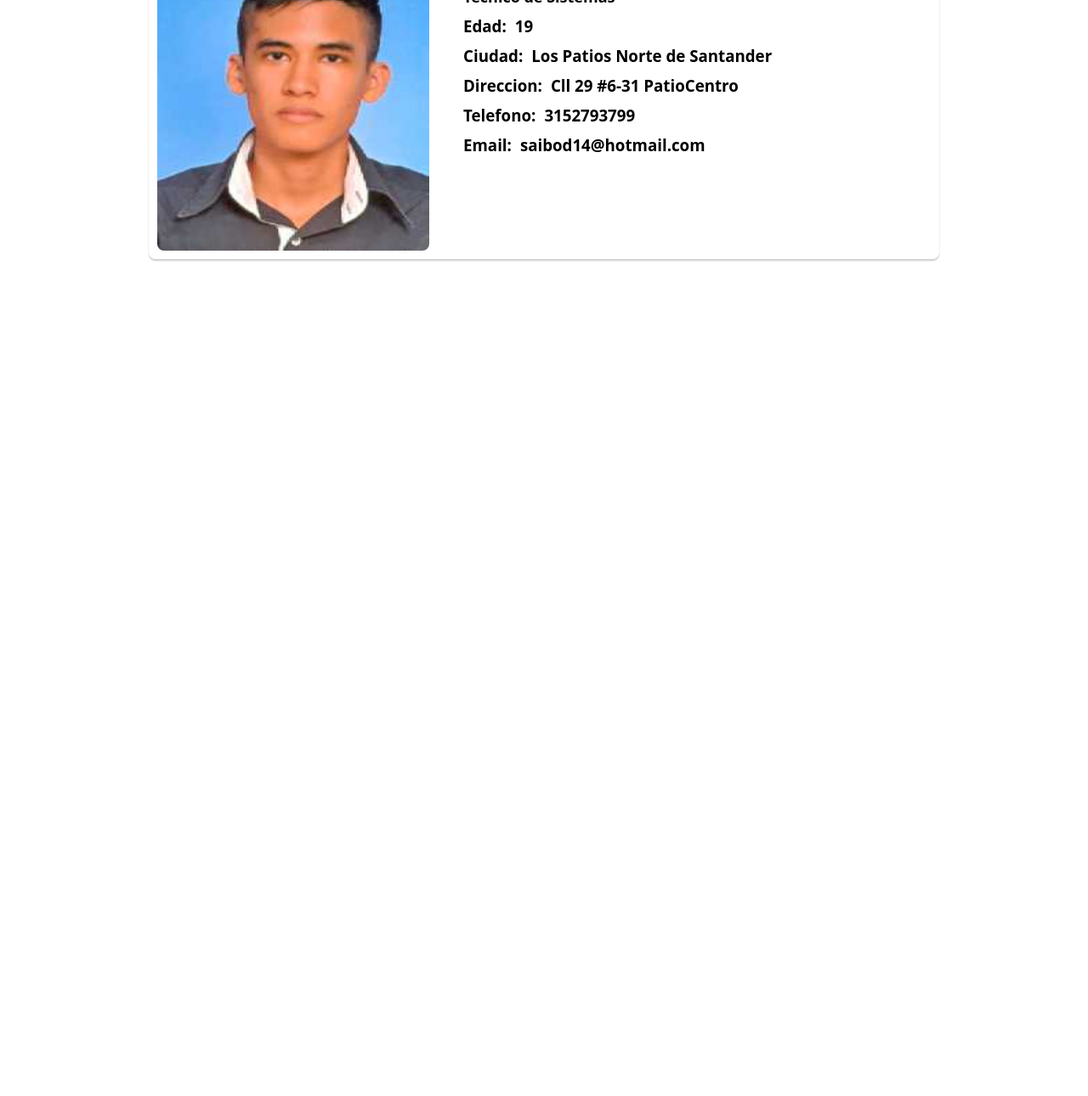
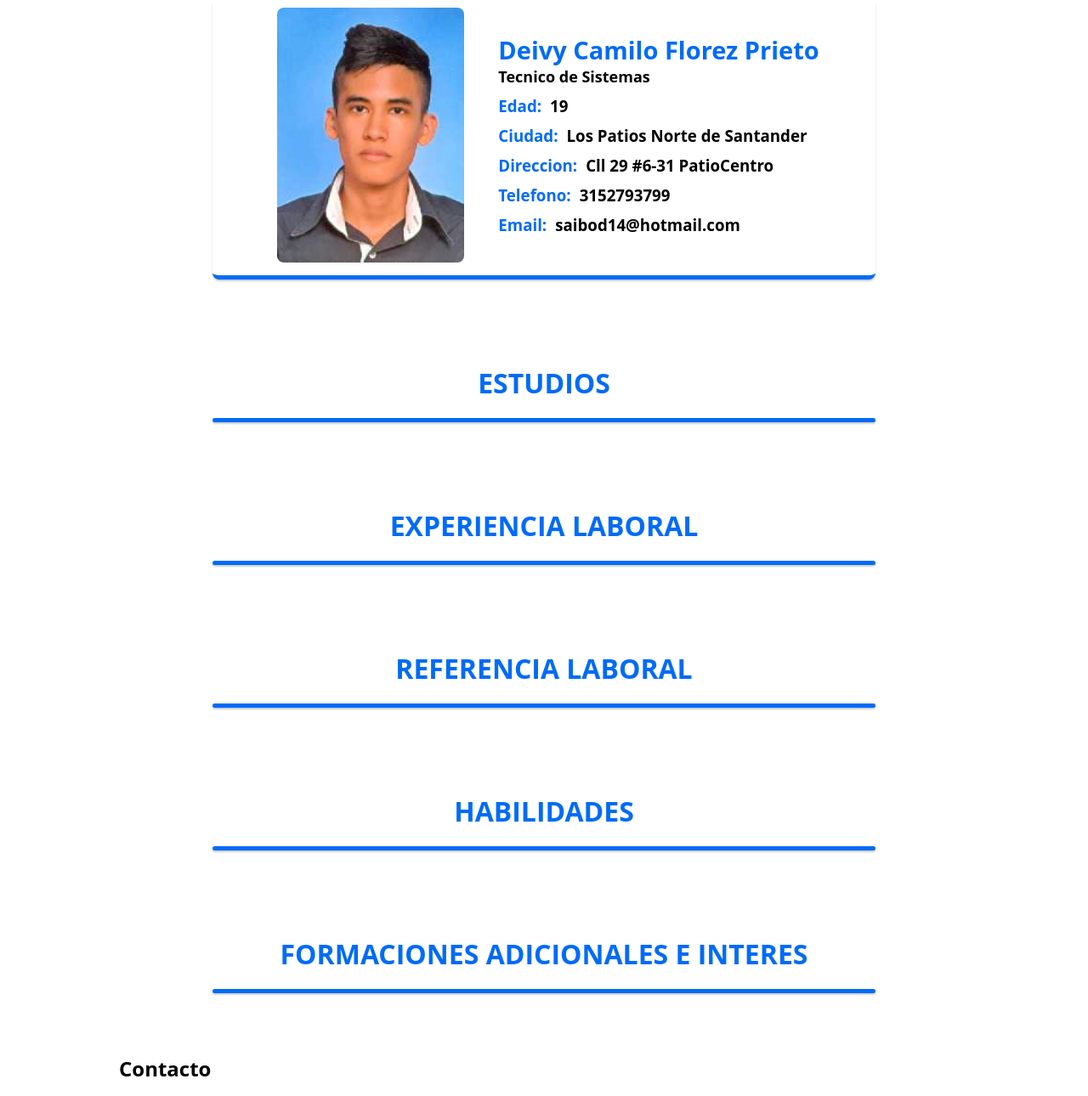
Before and after one commit to Raynor119/hojadevida, a plain HTML site: page index.html in a window 1280 px wide. Shown: the part 271-1561 px from the top of the page at 85% size. Before the commit the page ends 800 px from the top, so only its background shows below. Drawn offline with Linux system fonts and the light colour scheme.

Commit message:
agregado de dseño

```diff
--- a/css/styles.css
+++ b/css/styles.css
@@ -12,8 +12,8 @@
 
   header{
     width: 100%;
-    height: 100%;
-
+    height: 250px;
+    background-color: #006bf7;
     background-attachment: fixed;
     background-position: center;
     background-size: cover;
@@ -24,17 +24,38 @@
 
 
   }
+  .sesgoabajo {
+
+    z-index: 10;
+
+    position: absolute;
+
+    bottom: 0;
+
+    left: 0;
+
+    border-width: 0 0 12.5vh 100vw;
+
+    border-style: solid;
+
+    border-color: transparent transparent rgb(255, 255, 255) transparent;
+
+    }
+
+
+
   header .textos {
 
     margin-top: 70px;
     margin-left: 150px;
+    color: white;
   }
 
 
   header .titulo {
 
     font-size: 22px;
-
+    color: white;
   }
 
 
@@ -49,7 +70,7 @@
    .fontt{
     width: 100%;
     max-width: 1200px;
-    height: 430px;
+    height: 100%;
     display: flex;
     flex-wrap: wrap;
     justify-content: center;
@@ -57,38 +78,46 @@
 
   }
     .fontt .card{
-     width: 930px;
-     height: 400px;
+     width: 780px;
+     height: 80%;
+     max-height: 800px;
      border-radius: 8px;
      box-shadow: 0 2px 2px rgba(0,0,0,0.2);
      overflow: hidden;
      background-color: white;
      margin: 20px;
      transition: all 0.25s;
+     border-bottom: 5px solid #006bf7;
    }
     .fontt .card:hover{
      transform: translateY(-15px);
-     box-shadow: 0 12px 16px rgba(0,0,0,0.2);
+     box-shadow: 0 24px 32px rgba(0,0,0,0.2);
 
   }
    .fontt .card img{
     border-radius: 8px;
 
     margin: 10px;
-    width: 320px;
-    height: 380px;
+    width: 220px;
+    height: 300px;
   }
    .fontt .card .cardcontent{
+    display: flex;
+
+    flex-wrap: wrap;
+
+    justify-content: center;
     display: flex;
   }
    .fontt .card .nombre{
     font-size: 29px;
+    color: #006bf7;
     margin-top: 40px;
     margin-left: 30px;
   }
   .fontt .card .titu{
     font-size: 18px;
-
+    font-family: 'open sans';
     margin-left: 30px;
   }
   .fontt .card .row{
@@ -99,3 +128,25 @@
   .fontt .card .row .text{
     margin-left: 10px;
   }
+  .titul{
+    margin-top: 80px;
+    text-align: center;
+    color: #006bf7;
+
+  }
+  .negri{
+    color: #006bf7;
+  }
+  .contenedor {
+
+    width: 90%;
+
+    max-width: 1000px;
+
+    margin: auto;
+
+    overflow: hidden;
+
+    padding: 52px 0;
+
+    }
--- a/index.html
+++ b/index.html
@@ -15,13 +15,17 @@
         <h1 class="titulo">Deivy Camilo Florez Prieto</h1>
         <h3 class="subtitulo">Tecnico de Sistemas</h3>
       </div>
+      <div class="sesgoabajo"></div>
+    </header>
+    <main>
+
         <div class="fontt">
           <div class="card">
           <div class="cardcontent">
             <div>
               <img src="imgs/foto.jpg">
             </div>
-            <div>
+            <div class="tettx">
               <h1 class="nombre">Deivy Camilo Florez Prieto</h1>
               <h3 class="titu">Tecnico de Sistemas</h3>
               <div class="row">
@@ -32,51 +36,162 @@
                   <h3 class="text"> 19</h3>
                 </div>
               </div>
+
           <div class="row">
+
           <div>
+
           <h3 class="negri"> Ciudad: </h3>
+
           </div>
+
           <div>
+
           <h3 class="text"> Los Patios Norte de Santander</h3>
+
           </div>
+
           </div>
+
           <div class="row">
+
           <div>
+
           <h3 class="negri"> Direccion: </h3>
+
           </div>
+
           <div>
+
           <h3 class="text"> Cll 29 #6-31 PatioCentro</h3>
+
           </div>
+
           </div>
+
           <div class="row">
+
           <div>
+
           <h3 class="negri"> Telefono: </h3>
+
           </div>
+
           <div>
+
           <h3 class="text"> 3152793799</h3>
+
           </div>
+
           </div>
+
           <div class="row">
+
           <div>
+
           <h3 class="negri"> Email: </h3>
+
           </div>
+
           <div>
+
           <h3 class="text"> saibod14@hotmail.com</h3>
+
+          </div>
+
+          </div>
+
+          </div>
+
+          </div>
+
+          </div>
+
+          </div>
+
+
+        <div class="titte">
+          <h1 class="titul">ESTUDIOS</h1>
+
+        </div>
+        <div class="fontt">
+
+          <div class="card">
+
+          <div class="cardcontent">
+          </div>
         </div>
         </div>
 
+
+        <div class="titte">
+          <h1 class="titul">EXPERIENCIA LABORAL</h1>
+
+        </div>
+        <div class="fontt">
+
+          <div class="card">
+
+          <div class="cardcontent">
+          </div>
         </div>
         </div>
 
+
+        <div class="titte">
+          <h1 class="titul">REFERENCIA LABORAL</h1>
+
+        </div>
+        <div class="fontt">
+
+          <div class="card">
+
+          <div class="cardcontent">
           </div>
         </div>
-    </header>
-    <main>
-      <section>
+        </div>
+
+        <div class="titte">
+          <h1 class="titul">HABILIDADES</h1>
+
+        </div>
+        <div class="fontt">
+
+          <div class="card">
+
+          <div class="cardcontent">
+          </div>
+        </div>
+        </div>
+
+        <div class="titte">
+          <h1 class="titul">FORMACIONES ADICIONALES E INTERES</h1>
+
+        </div>
+        <div class="fontt">
+
+          <div class="card">
+
+          <div class="cardcontent">
+          </div>
+        </div>
+        </div>
+
+
+    </main>
+    <footer>
+
+      <div class="contenedor">
+
+      <h2 class="titulo-footer">Contacto</h2>
 
 
 
-      </section>
-    </main>
+      </div>
+
+
+      </footer>
+
+
   </body>
 </html>
```
Lines whose indentation alone changed are shown as unchanged.
